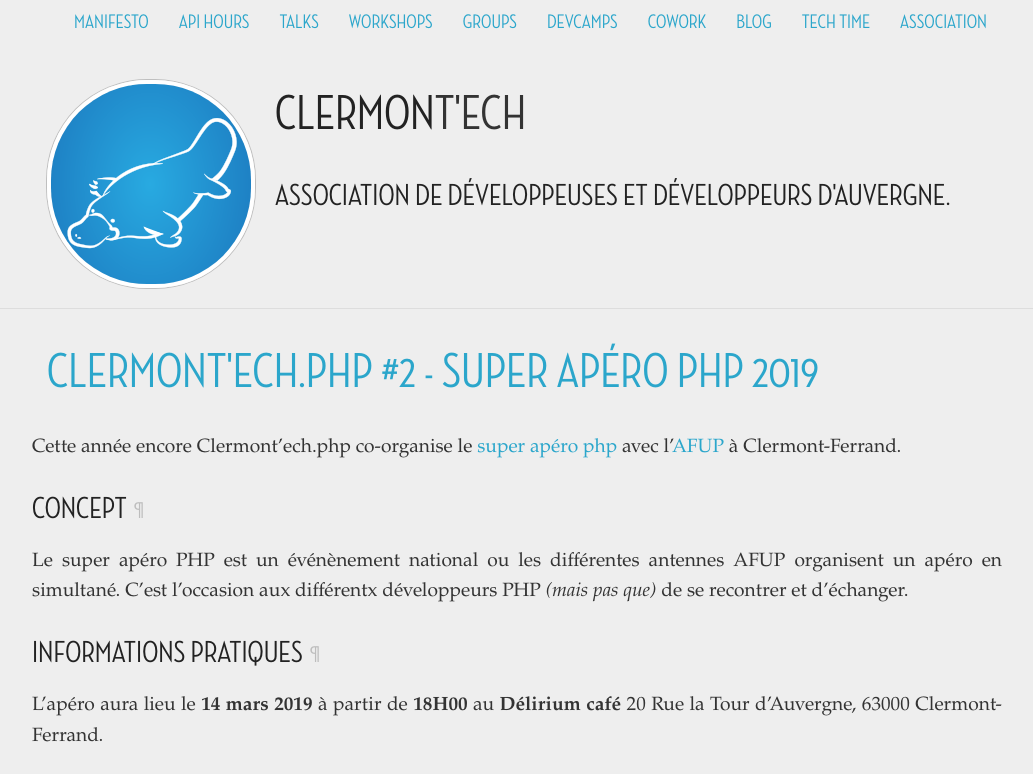
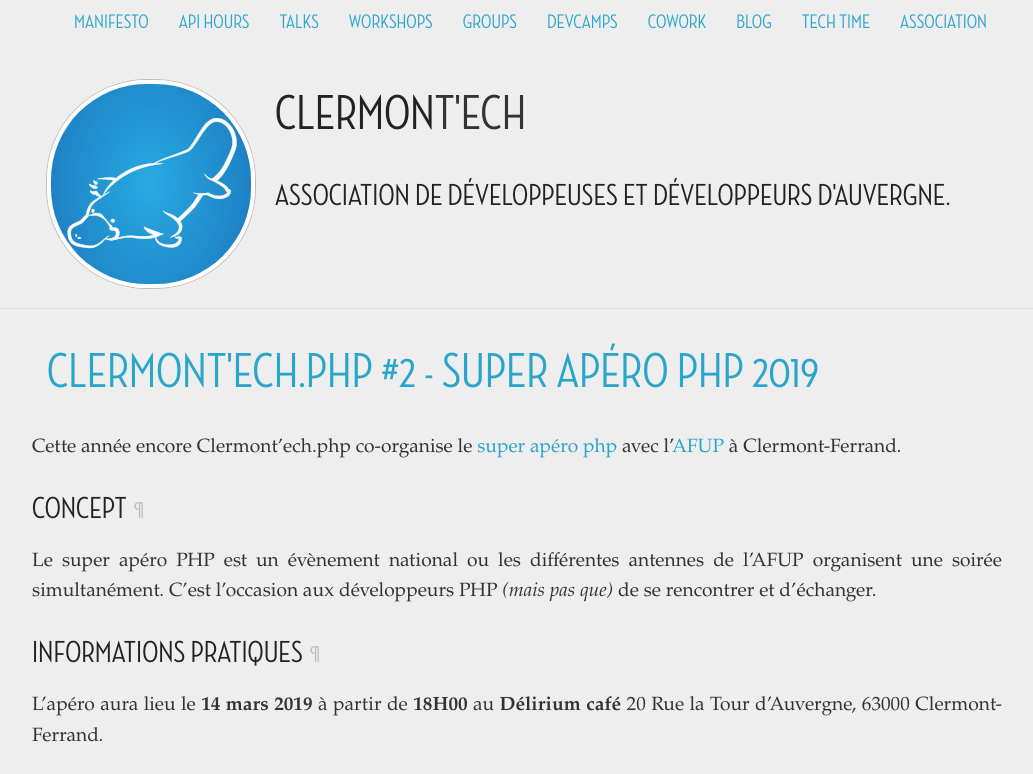
Before and after one commit to clermontech/clermontech.github.com, a Jekyll site: the page built from _posts/2019-03-14-clermontech-php-2.md, in a window 1280 px wide. Shown: the top 774 px of the page, without its empty margins (123-1156 px from the left). Built offline with Jekyll 4.4.1, drawn with Linux system fonts in a browser that asks for light colours.

Commit message:
Update _posts/2019-03-14-clermontech-php-2.md
Co-Authored-By: claudusd <claude@dioudonnat.fr>

```diff
--- a/_posts/2019-03-14-clermontech-php-2.md
+++ b/_posts/2019-03-14-clermontech-php-2.md
@@ -8,7 +8,7 @@ Cette année encore Clermont'ech.php co-organise le [super apéro php](https://a
 
 ## Concept
 
-Le super apéro PHP est un événènement national ou les différentes antennes AFUP organisent un apéro en simultané. C'est l'occasion aux différentx développeurs PHP _(mais pas que)_ de se recontrer et d'échanger.
+Le super apéro PHP est un évènement national ou les différentes antennes de l'AFUP organisent une soirée simultanément. C'est l'occasion aux développeurs PHP _(mais pas que)_ de se rencontrer et d'échanger.
 
 ## Informations pratiques
 
```
